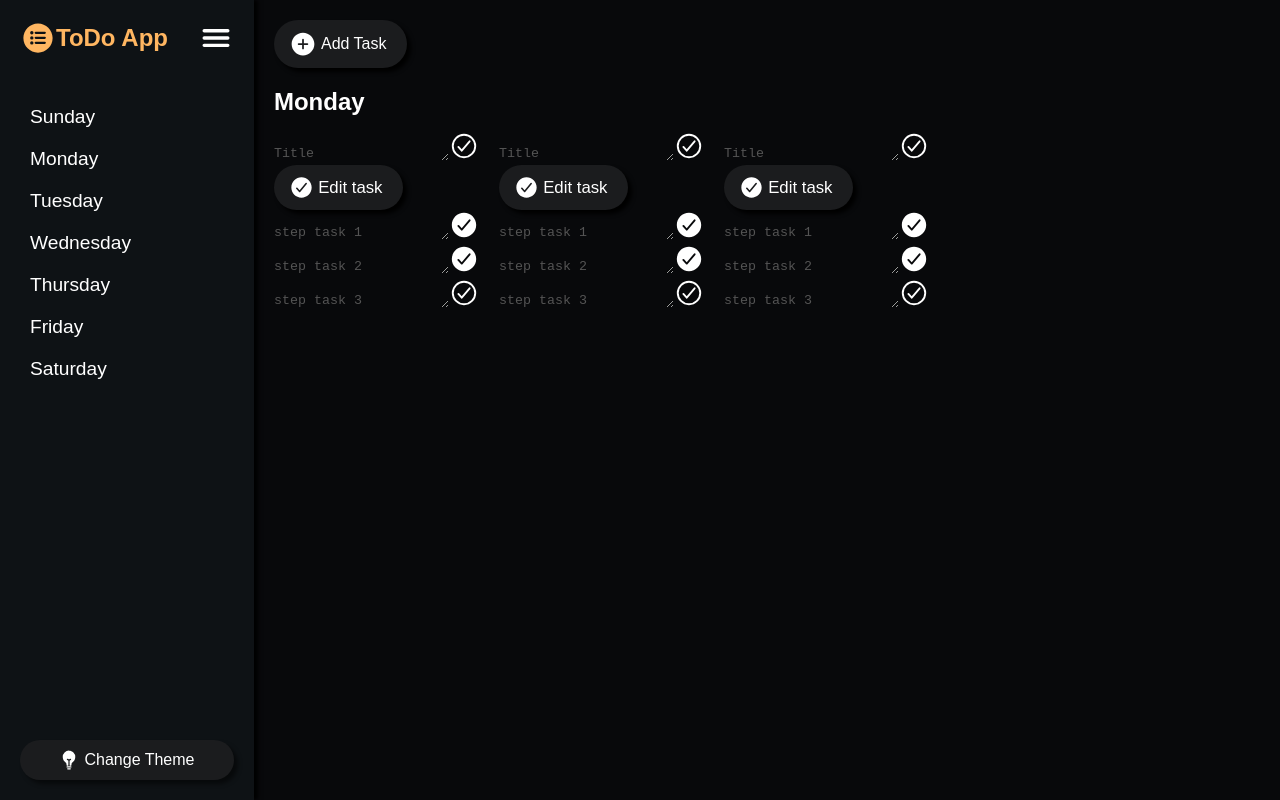
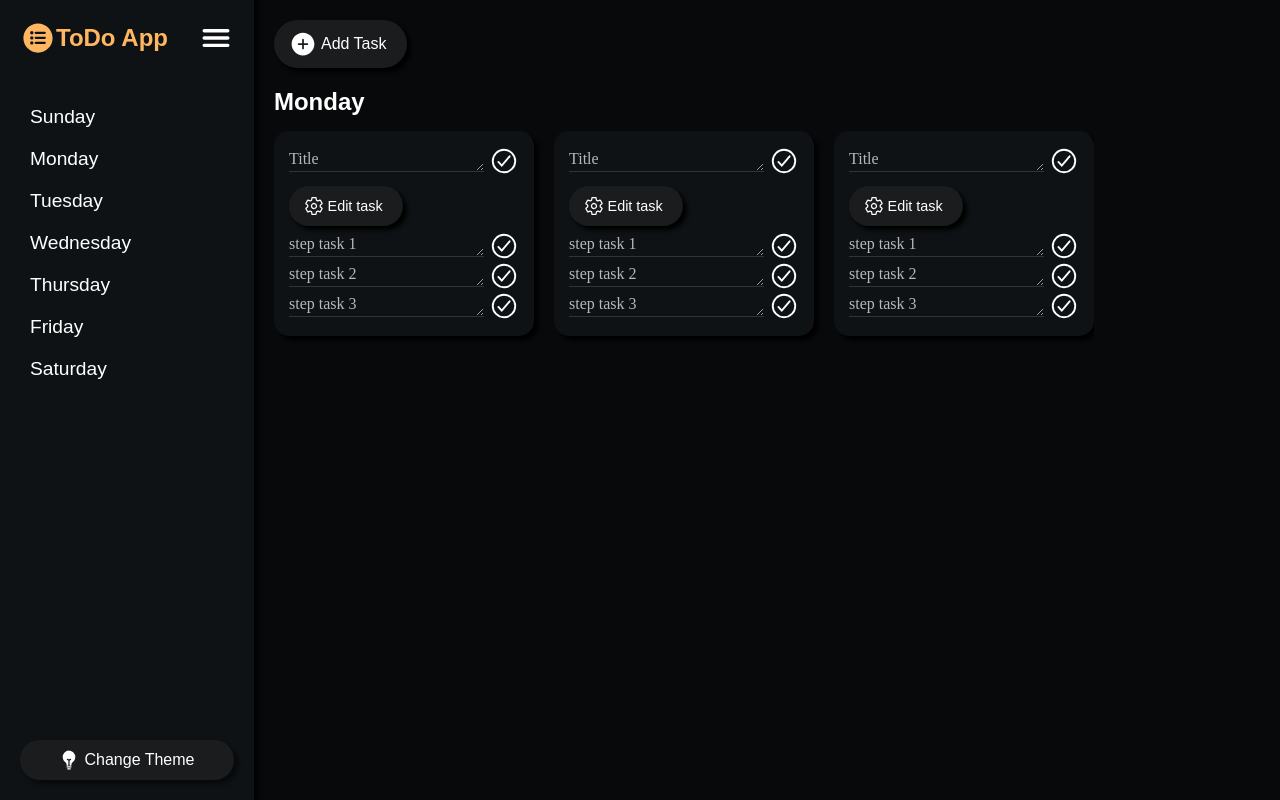
Before and after one commit to GustLSant/todo-app-react, a React (Vite) app: page / in a window 1280 px wide. Built offline with nearby package versions, Linux system fonts and the light colour scheme.

Commit message:
atualizacao icones botoes

```diff
--- a/src/App.jsx
+++ b/src/App.jsx
@@ -3,7 +3,7 @@ import './App.css'
 import { TasksProvider } from './contexts/TasksContext'
 import ButtonAddTask from './components/ButtonAddTask/ButtonAddTask'
 import Navbar from './components/Navbar/Navbar'
-import Monday from './routes/Monday'
+import TasksContainer from './routes/TasksContainer'
 
 
 function App() {
@@ -22,7 +22,7 @@ function App() {
       <main>
         <TasksProvider>
           <ButtonAddTask />
-          <Monday />
+          <TasksContainer day={'Monday'} />
         </TasksProvider>
       </main>
     </div>
--- /dev/null
+++ b/src/components/StepTask/StepTask.css
@@ -0,0 +1,5 @@
+.step-task{
+    display: flex;
+    gap: 5px;
+    align-items: center;
+}
--- a/src/components/StepTask/StepTask.jsx
+++ b/src/components/StepTask/StepTask.jsx
@@ -1,6 +1,6 @@
-import React from "react";
+import './StepTask.css'
 import PropTypes from 'prop-types'
-import { IoCheckmarkCircle, IoCheckmarkCircleOutline, IoCloseCircle, IoCloseCircleOutline } from 'react-icons/io5'
+import { IoCheckmarkCircle, IoCheckmarkCircleOutline, IoCloseCircleOutline } from 'react-icons/io5'
 
 
 function StepTask(props){
--- /dev/null
+++ b/src/components/SuperTask/SuperTask.css
@@ -0,0 +1,46 @@
+@import url('../../index.css');
+
+.super-task{
+    display: flex;
+    flex-direction: column;
+    gap: 5px;
+    max-width: 300px;
+    min-width: 200px;
+    padding: 15px;
+    border-radius: 15px;
+    background-color: var(--color-02);
+    box-shadow: 4px 4px 4px black;
+}
+
+
+
+.super-task__header{
+    display: flex;
+    flex-direction: column;
+    gap: 10px;
+}
+
+.super-task-header__title-container{
+    display: flex;
+    gap: 5px;
+    align-items: center;
+}
+
+.super-task-header__buttons-container{
+    display: flex;
+    flex-direction: column;
+    gap: 10px;
+}
+
+.super-task textarea{
+    padding-bottom: 3px;
+    border-bottom: 1px solid var(--color-07);
+    font-family: serif;
+    font-size: 1.0em;
+}
+.super-task textarea:disabled{
+    color: rgba(255,255,255, 0.7);
+}
+.super-task textarea:enabled{
+    border-bottom: 1px solid white;
+}
--- a/src/components/SuperTask/SuperTask.jsx
+++ b/src/components/SuperTask/SuperTask.jsx
@@ -1,9 +1,16 @@
 import React from 'react';
+import './SuperTask.css'
 import { TasksContext } from '../../contexts/TasksContext';
 import PropTypes from 'prop-types'
 import Button01 from '../Button01/Button01';
 import StepTask from '../StepTask/StepTask'
-import { IoCheckmarkCircle, IoCheckmarkCircleOutline, IoChevronDown, IoCloseCircleOutline, IoOptions } from 'react-icons/io5'
+import {
+    IoCheckmarkCircle, IoCheckmarkCircleOutline,
+    IoCloseCircleOutline,
+    IoSettingsOutline,
+    IoAddCircleOutline,
+    IoArrowUndoOutline,
+} from 'react-icons/io5'
 
 //Documentacao:
 
@@ -17,6 +24,9 @@ function SuperTask(props) {
     const [stepTasks, setStepTasks] = React.useState(props.stepTasks)
     const [isEditing, setIsEditing] = React.useState(false)
     const [deleteButtonText, setDeleteButtonText] = React.useState('Delete Task')
+
+    const buttonIconSize = '20px'
+    const buttonFontSize = '0.9em'
 
 
     function handleClickDoneButton(){
@@ -98,6 +108,7 @@ function SuperTask(props) {
 
     return (
         <div className="super-task">
+
             <div className="super-task__header">
                 <div className="super-task-header__title-container">
                     <textarea value={title} onChange={(e) => {setTitle(e.target.value)}} disabled={!isEditing} rows={1} />
@@ -111,14 +122,14 @@ function SuperTask(props) {
                     {
                         (!isEditing) ?
                         [
-                            <Button01 key={1} label='Edit task' icon={<IoCheckmarkCircle size={'25px'} />} size={'1.05em'} onClick={() => {setIsEditing(true)}} />
+                            <Button01 key={0} label='Edit task' onClick={()=>{setIsEditing(true)}} icon={<IoSettingsOutline size={buttonIconSize} />} size={buttonFontSize}  />
                         ]
                          :
                         [
-                            <Button01 key={0} label='Add step task' onClick={handleClickAddStepTask} icon={<IoCheckmarkCircle size={'25px'} />} size={'1.05em'} />,
-                            <Button01 key={1} label={deleteButtonText} onClick={handleClickDeleteTask} icon={<IoCheckmarkCircle size={'25px'} />} size={'1.05em'} />,
-                            <Button01 key={2} label='Save changes' icon={<IoCheckmarkCircle size={'25px'} />} size={'1.05em'} onClick={handleClickSaveChanges} />,
-                            <Button01 key={3} label='Cancel changes' icon={<IoCheckmarkCircle size={'25px'} />} size={'1.05em'} onClick={handleClickCancelChanges} />
+                            <Button01 key={0} label='Add step task'    onClick={handleClickAddStepTask}   icon={<IoAddCircleOutline        size={buttonIconSize} />} size={buttonFontSize} />,
+                            <Button01 key={1} label={deleteButtonText} onClick={handleClickDeleteTask}    icon={<IoCloseCircleOutline      size={buttonIconSize} />} size={buttonFontSize} />,
+                            <Button01 key={2} label='Save changes'     onClick={handleClickSaveChanges}   icon={<IoCheckmarkCircleOutline  size={buttonIconSize} />} size={buttonFontSize} />,
+                            <Button01 key={3} label='Cancel changes'   onClick={handleClickCancelChanges} icon={<IoArrowUndoOutline        size={buttonIconSize} />} size={buttonFontSize} />
                         ]
                     }
                 </div>
@@ -135,6 +146,7 @@ function SuperTask(props) {
                     }
                 </div>
             </div>
+
         </div>
     );
 }
--- a/src/contexts/TasksContext.jsx
+++ b/src/contexts/TasksContext.jsx
@@ -1,4 +1,5 @@
 import React from "react"
+import PropTypes from 'prop-types'
 
 export const TasksContext = React.createContext()
 
@@ -14,12 +15,12 @@ export const TasksProvider = ({children}) => {
                 stepTasks: [
                     {
                         id: getUniqueID(),
-                        done: true,
+                        done: false,
                         body: 'step task 1'
                     },
                     {
                         id: getUniqueID(),
-                        done: true,
+                        done: false,
                         body: 'step task 2'
                     },
                     {
@@ -36,12 +37,12 @@ export const TasksProvider = ({children}) => {
                 stepTasks: [
                     {
                         id: getUniqueID(),
-                        done: true,
+                        done: false,
                         body: 'step task 1'
                     },
                     {
                         id: getUniqueID(),
-                        done: true,
+                        done: false,
                         body: 'step task 2'
                     },
                     {
@@ -58,12 +59,12 @@ export const TasksProvider = ({children}) => {
                 stepTasks: [
                     {
                         id: getUniqueID(),
-                        done: true,
+                        done: false,
                         body: 'step task 1'
                     },
                     {
                         id: getUniqueID(),
-                        done: true,
+                        done: false,
                         body: 'step task 2'
                     },
                     {
@@ -72,15 +73,16 @@ export const TasksProvider = ({children}) => {
                         body: 'step task 3'
                     }
                 ]
-            }
+            },
         ]
     )
 
     function getUniqueID(){
         id++
         return id
-        // return parseInt(`${Math.floor(Math.random() * 90) + 10}` + `${new Date().getTime()}`)
     }
+
+
 
     return(
         <TasksContext.Provider value={{tasks, setTasks, getUniqueID}}>
@@ -88,3 +90,7 @@ export const TasksProvider = ({children}) => {
         </TasksContext.Provider>
     )
 }
+
+TasksProvider.propTypes = {
+    children: PropTypes.array,
+}
--- a/src/routes/DayOfWeek.css
+++ /dev/null
@@ -1,12 +0,0 @@
-@import url('../App.css');
-
-.day-of-week{
-    display: flex;
-    flex-direction: column;
-    gap: 15px;
-}
-
-.tasks-container{
-    display: flex;
-    gap: 20px;
-}
--- /dev/null
+++ b/src/routes/TasksContainer.css
@@ -0,0 +1,17 @@
+@import url('../App.css');
+
+.tasks-container{
+    display: flex;
+    flex-direction: column;
+    gap: 15px;
+    height: calc(100vh - 128px);
+
+    overflow-x: auto;
+    overflow-y: auto;
+}
+
+.tasks-container > div{
+    display: flex;
+    align-items: flex-start;
+    gap: 20px;
+}
--- a/src/routes/Monday.jsx
+++ b/src/routes/TasksContainer.jsx
@@ -1,7 +1,8 @@
 import React from 'react'
-import './DayOfWeek.css'
+import './TasksContainer.css'
 import { TasksContext } from '../contexts/TasksContext'
 import SuperTask from '../components/SuperTask/SuperTask'
+import PropTypes from 'prop-types'
 
 //RFS:
 // adicionar super task
@@ -15,16 +16,14 @@ import SuperTask from '../components/SuperTask/SuperTask'
 
 
 
-
-
-function Monday() {
+function TasksContainer(props) {
     const {tasks} = React.useContext(TasksContext)
 
     return (
-        <div className='day-of-week'>
-            <h2 onClick={()=>{console.log(tasks)}}>Monday</h2>
+        <div className='tasks-container'>
+            <h2 onClick={()=>{console.log(tasks)}}>{props.day}</h2>
 
-            <div className="tasks-container">
+            <div>
                 {
                     tasks.map(task => {
                         return(
@@ -37,4 +36,8 @@ function Monday() {
     );
 }
 
-export default Monday;
+TasksContainer.propTypes = {
+    day: PropTypes.string,
+}
+
+export default TasksContainer;
```
